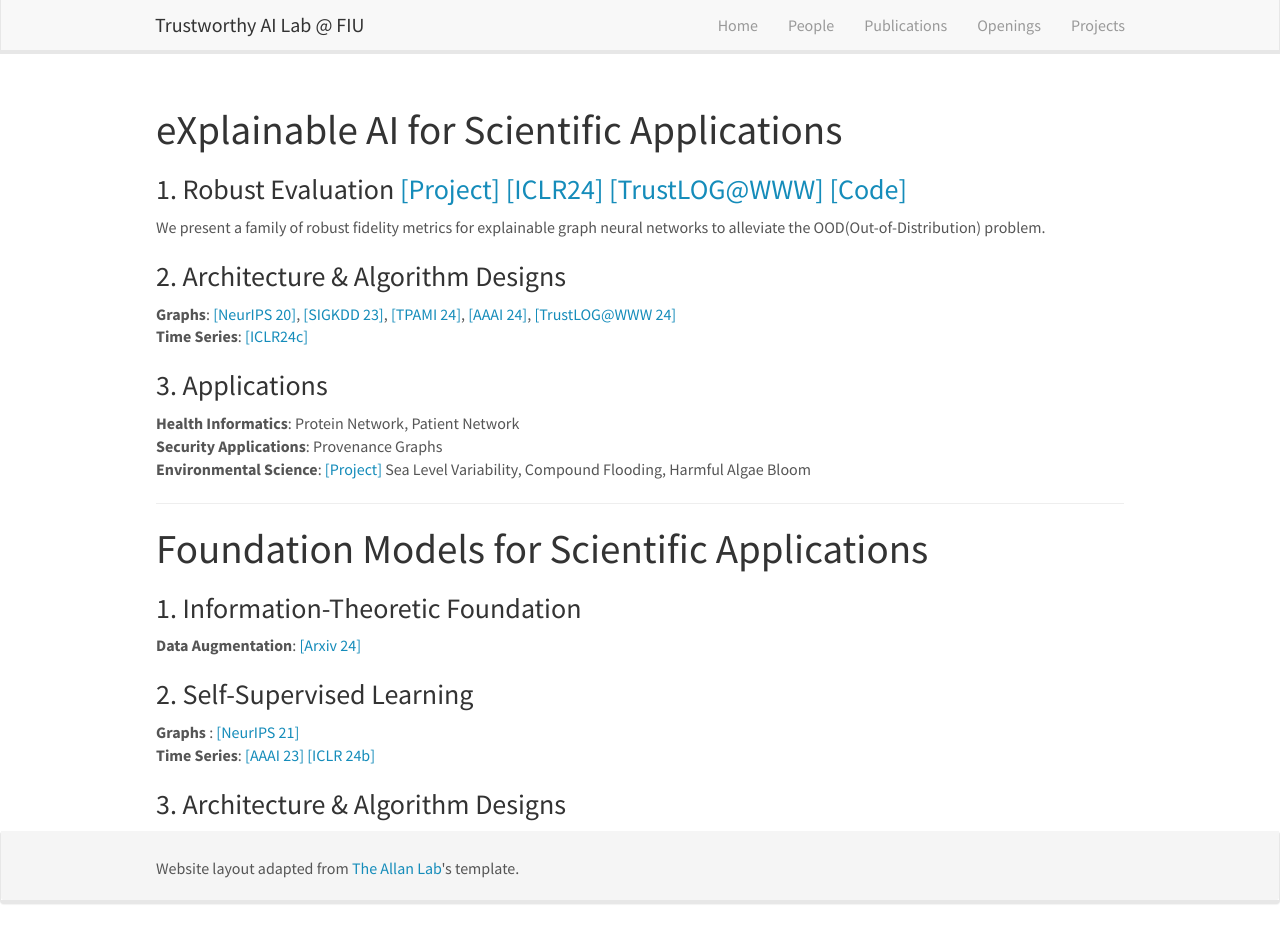
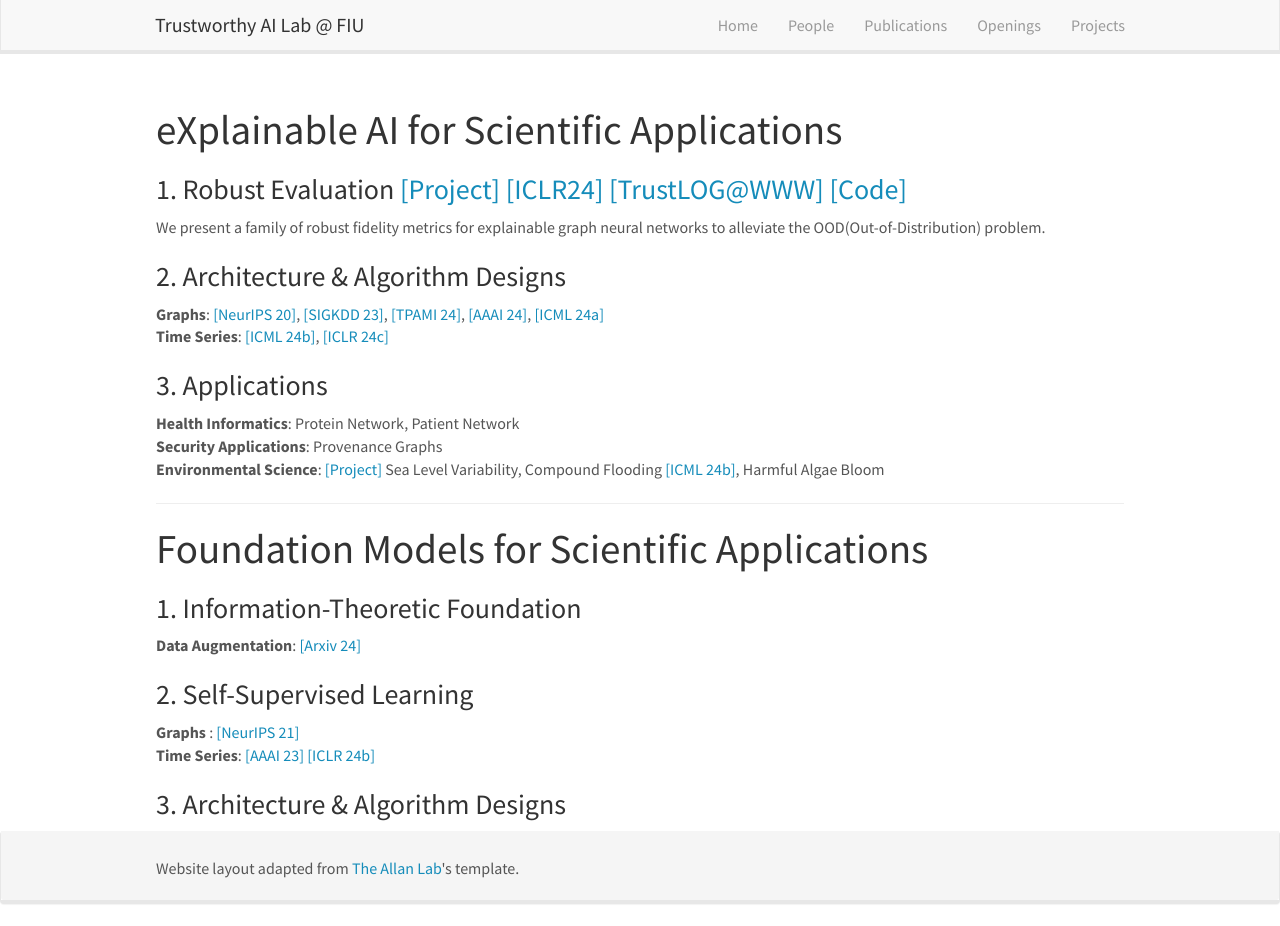
Before and after one commit to trustai4s-lab/trustai4s-lab.github.io, a Jekyll site: the page built from _pages/projects.md, in a window 1280 px wide and 926 px high. Built offline with Jekyll 4.4.1, drawn with Linux system fonts in a browser that asks for light colours; nearby versions of some CDN libraries.

Commit message:
Update projects.md

```diff
--- a/_pages/projects.md
+++ b/_pages/projects.md
@@ -10,13 +10,13 @@ permalink: /projects
 We present a family of robust fidelity metrics for explainable graph neural networks to  alleviate the OOD(Out-of-Distribution) problem.
 
 ### 2. Architecture & Algorithm Designs
-<b>Graphs</b>: [[NeurIPS 20]](https://arxiv.org/abs/2011.04573), [[SIGKDD 23]](https://arxiv.org/abs/2307.07832), [[TPAMI 24]](https://ieeexplore.ieee.org/abstract/document/10423141), [[AAAI 24]](https://arxiv.org/abs/2312.05596), [[TrustLOG@WWW 24]](https://arxiv.org/abs/2402.02036)
-<b>Time Series</b>: [[ICLR24c]](https://arxiv.org/abs/2401.08552)
+<b>Graphs</b>: [[NeurIPS 20]](https://arxiv.org/abs/2011.04573), [[SIGKDD 23]](https://arxiv.org/abs/2307.07832), [[TPAMI 24]](https://ieeexplore.ieee.org/abstract/document/10423141), [[AAAI 24]](https://arxiv.org/abs/2312.05596), [[ICML 24a]](https://arxiv.org/abs/2402.02036)
+<b>Time Series</b>: [[ICML 24b]](https://arxiv.org/abs/2405.09308), [[ICLR 24c]](https://arxiv.org/abs/2401.08552)
 
 ### 3. Applications
 <b>Health Informatics</b>: Protein Network, Patient Network
 <b>Security Applications</b>:  Provenance Graphs
-<b>Environmental Science</b>: [[Project]](https://climate-tech.cs.fiu.edu/research/) Sea Level Variability, Compound Flooding, Harmful Algae Bloom
+<b>Environmental Science</b>: [[Project]](https://climate-tech.cs.fiu.edu/research/) Sea Level Variability, Compound Flooding [[ICML 24b]](https://arxiv.org/abs/2405.09308), Harmful Algae Bloom
 
 ---
 
```
